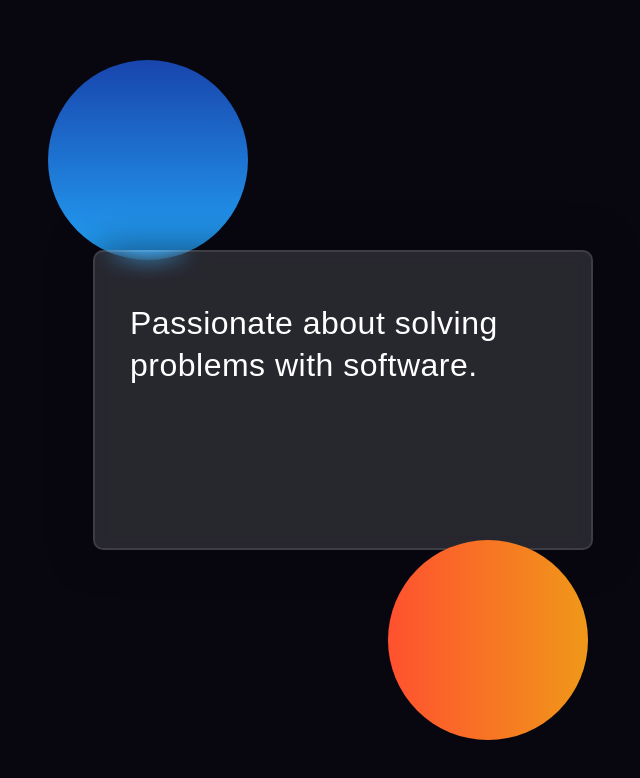
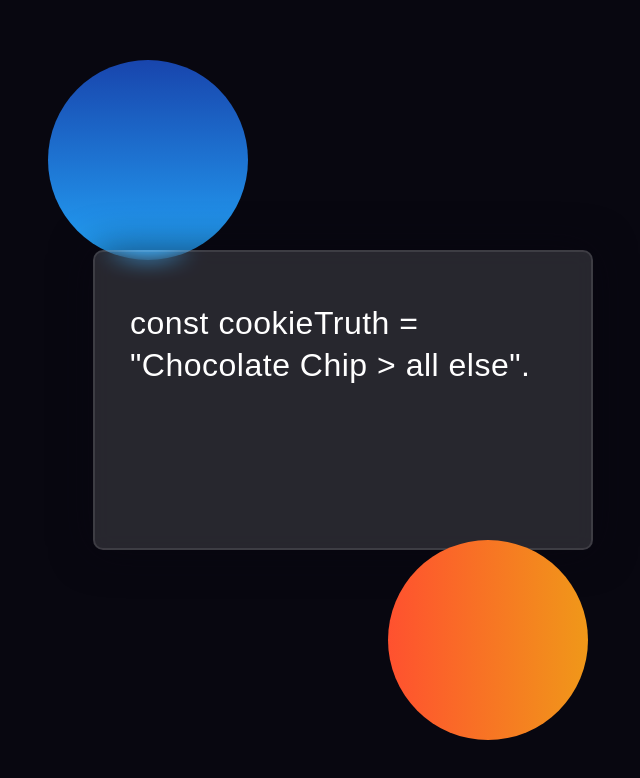
Before and after one commit to jeremysb1/glassmorphism1, a plain HTML site: page index.html in a window 1280 px wide. Shown: the whole page, without its empty margins (297-937 px from the left). Drawn offline with Linux system fonts and the light colour scheme.

Commit message:
making html more interesting

```diff
--- a/index.html
+++ b/index.html
@@ -10,7 +10,7 @@
     <div class="background">
       <div class="shape"></div>
         <form>
-          <h3>Passionate about solving problems with software.</h3>
+          <h3>const cookieTruth = "Chocolate Chip > all else".</h3>
         </form>
       <div class="shape"></div>
     </div>
```
